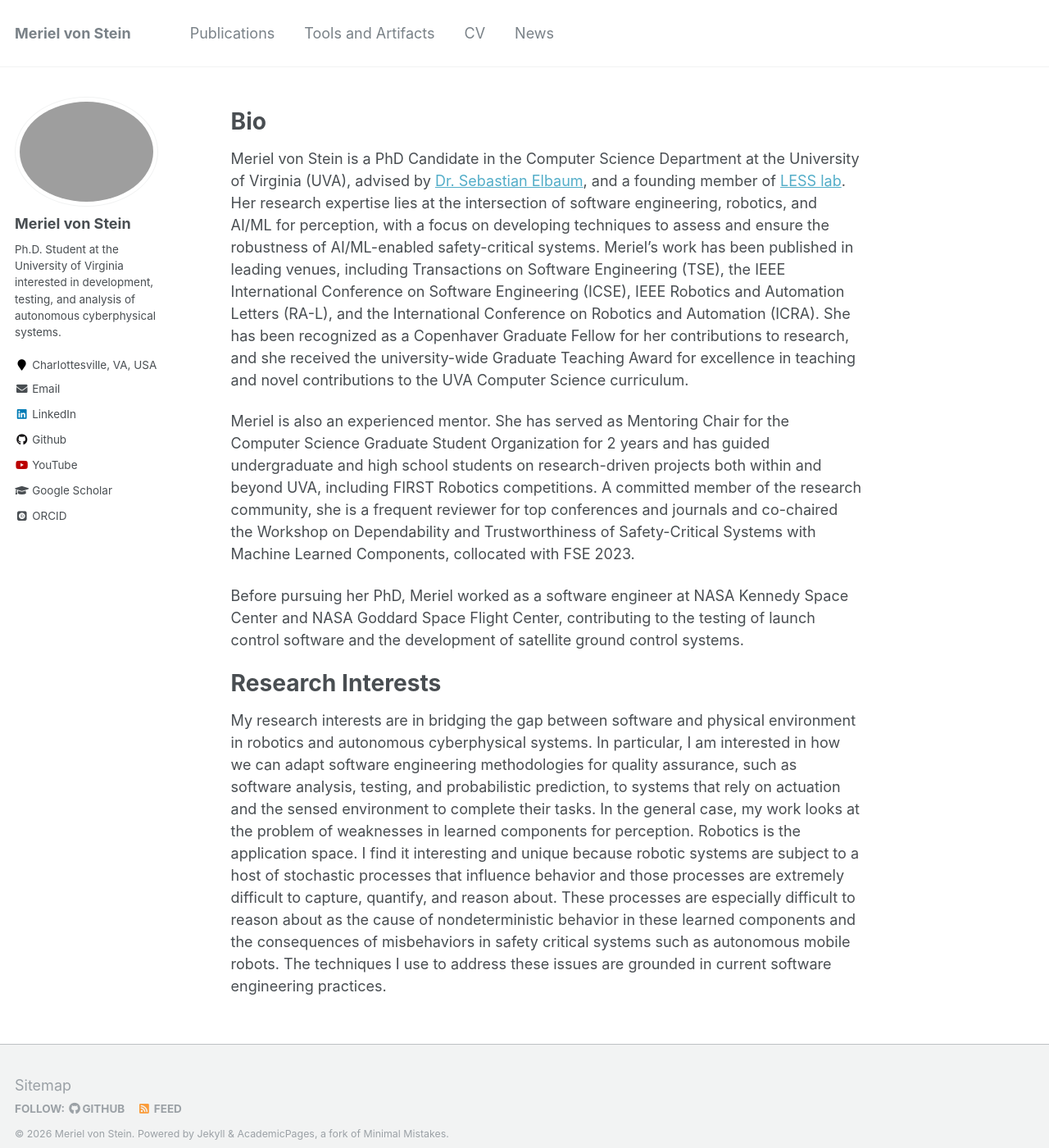
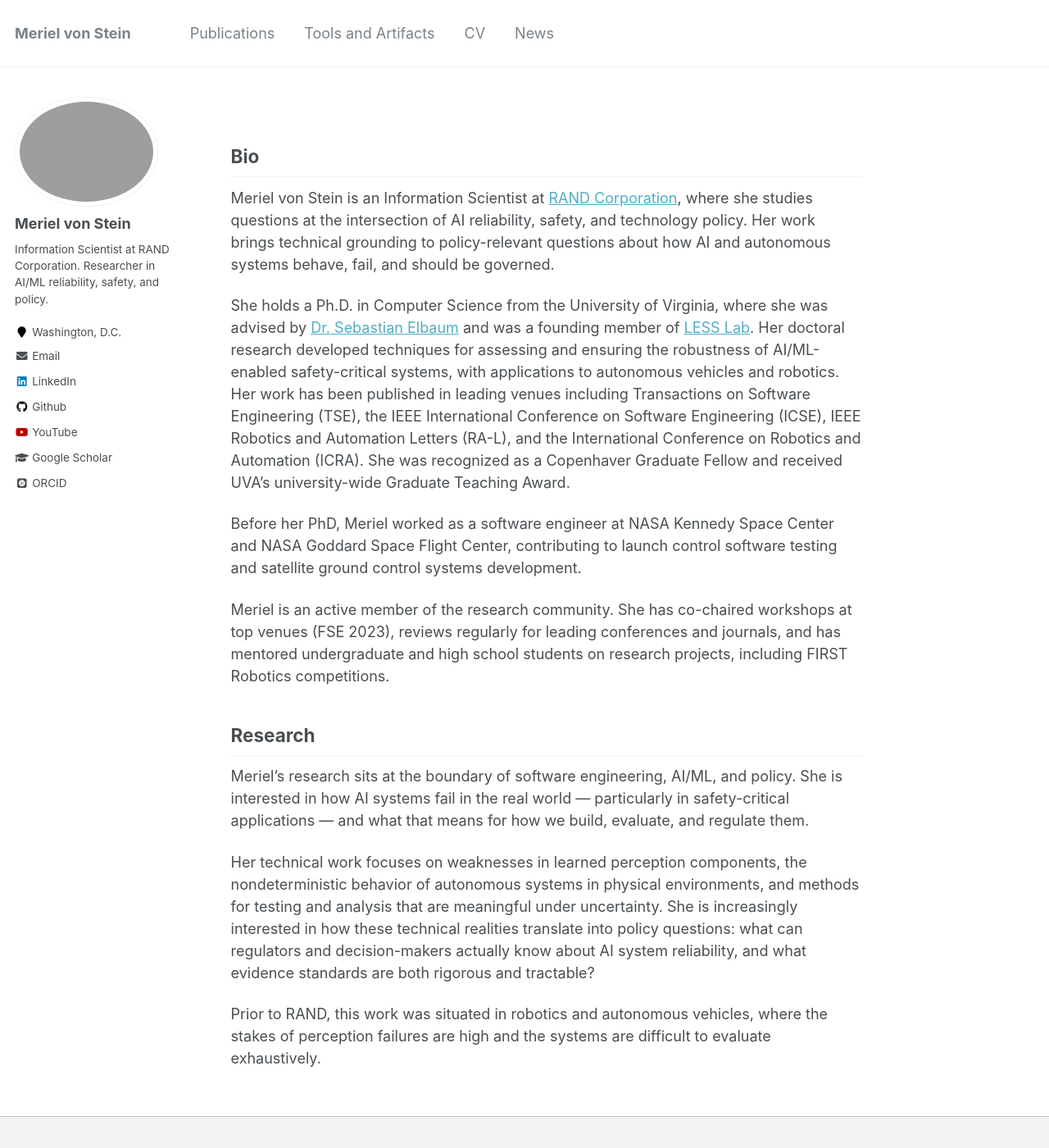
Before and after one commit to MissMeriel/MissMeriel.github.io, a Jekyll site: the page built from _pages/about.md, in a window 1280 px wide and 1400 px high. Shown: the whole window at 82% size. Built offline with Jekyll 4.4.1, drawn with Linux system fonts in a browser that asks for light colours; some web fonts are replaced.

Commit message:
Updated info post-PhD and added setup script

```diff
--- a/_config.yml
+++ b/_config.yml
@@ -10,7 +10,7 @@ locale: "en-US"
 title: "Meriel von Stein"
 title_separator: "-"
 name: &name "Meriel von Stein"
-description: &description "Ph.D. Student at the University of Virginia interested in development, testing, and analysis of autonomous cyberphysical systems."
+description: &description "Information Scientist at RAND Corporation. Researcher in AI/ML reliability and safety, with applications to policy and autonomous systems."
 url: "https://missmeriel.github.io" # the base hostname & protocol for your site e.g. "https://mmistakes.github.io"
 baseurl: "" # the subpath of your site, e.g. "/blog"
 repository: "missmeriel/missmeriel.github.io"
@@ -80,12 +80,12 @@ analytics:
 author:
   name: "Meriel von Stein"
   avatar: "avatar.png"
-  bio: "Ph.D. Student at the University of Virginia interested in development, testing, and analysis of autonomous cyberphysical systems."
-  location: "Charlottesville, VA, USA"
+  bio: "Information Scientist at RAND Corporation. Researcher in AI/ML reliability, safety, and policy."
+  location: "Washington, D.C."
   employer:
   pubmed:
   googlescholar: "https://scholar.google.com/citations?user=f7Fz5FUAAAAJ&hl=en"
-  email: "meriel@virginia.edu"
+  email: "vonsteinmeriel@gmail.com"
   researchgate: # example: "https://www.researchgate.net/profile/yourprofile"
   uri:
   bitbucket:
--- a/_pages/about.md
+++ b/_pages/about.md
@@ -8,22 +8,20 @@ redirect_from:
   - /about.html
 ---
 
-Bio
-===
+## Bio
 
-Meriel von Stein is a PhD Candidate in the Computer Science Department at the University of Virginia (UVA), advised by [Dr. Sebastian Elbaum](https://engineering.virginia.edu/faculty/sebastian-elbaum), and a founding member of [LESS lab](https://less-lab-uva.github.io/). Her research expertise lies at the intersection of software engineering, robotics, and AI/ML for perception, with a focus on developing techniques to assess and ensure the robustness of AI/ML-enabled safety-critical systems. Meriel’s work has been published in leading venues, including Transactions on Software Engineering (TSE), the IEEE International Conference on Software Engineering (ICSE), IEEE Robotics and Automation Letters (RA-L), and the International Conference on Robotics and Automation (ICRA). She has been recognized as a Copenhaver Graduate Fellow for her contributions to research, and she received the university-wide Graduate Teaching Award for excellence in teaching and novel contributions to the UVA Computer Science curriculum.
+Meriel von Stein is an Information Scientist at [RAND Corporation](https://www.rand.org), where she studies questions at the intersection of AI reliability, safety, and technology policy. Her work brings technical grounding to policy-relevant questions about how AI and autonomous systems behave, fail, and should be governed.
 
-Meriel is also an experienced mentor. She has served as Mentoring Chair for the Computer Science Graduate Student Organization for 2 years and has guided undergraduate and high school students on research-driven projects both within and beyond UVA, including FIRST Robotics competitions. A committed member of the research community, she is a frequent reviewer for top conferences and journals and co-chaired the Workshop on Dependability and Trustworthiness of Safety-Critical Systems with Machine Learned Components, collocated with FSE 2023.
+She holds a Ph.D. in Computer Science from the University of Virginia, where she was advised by [Dr. Sebastian Elbaum](https://engineering.virginia.edu/faculty/sebastian-elbaum) and was a founding member of [LESS Lab](https://less-lab-uva.github.io/). Her doctoral research developed techniques for assessing and ensuring the robustness of AI/ML-enabled safety-critical systems, with applications to autonomous vehicles and robotics. Her work has been published in leading venues including Transactions on Software Engineering (TSE), the IEEE International Conference on Software Engineering (ICSE), IEEE Robotics and Automation Letters (RA-L), and the International Conference on Robotics and Automation (ICRA). She was recognized as a Copenhaver Graduate Fellow and received UVA’s university-wide Graduate Teaching Award.
 
-Before pursuing her PhD, Meriel worked as a software engineer at NASA Kennedy Space Center and NASA Goddard Space Flight Center, contributing to the testing of launch control software and the development of satellite ground control systems.
+Before her PhD, Meriel worked as a software engineer at NASA Kennedy Space Center and NASA Goddard Space Flight Center, contributing to launch control software testing and satellite ground control systems development.
 
+Meriel is an active member of the research community. She has co-chaired workshops at top venues (FSE 2023), reviews regularly for leading conferences and journals, and has mentored undergraduate and high school students on research projects, including FIRST Robotics competitions.
 
-Research Interests
-===
-My research interests are in bridging the gap between software and physical environment in robotics and autonomous cyberphysical systems.
-In particular, I am interested in how we can adapt software engineering methodologies for quality assurance,
-such as software analysis, testing, and probabilistic prediction, to systems that rely on actuation and the sensed environment to complete their tasks.
-In the general case, my work looks at the problem of weaknesses in learned components for perception.
-Robotics is the application space. I find it interesting and unique because robotic systems are subject to a host of stochastic processes that influence behavior and those processes are extremely difficult to capture, quantify, and reason about.
-These processes are especially difficult to reason about as the cause of nondeterministic behavior in these learned components and the consequences of misbehaviors in safety critical systems such as autonomous mobile robots.
-The techniques I use to address these issues are grounded in current software engineering practices.
+## Research
+
+Meriel’s research sits at the boundary of software engineering, AI/ML, and policy. She is interested in how AI systems fail in the real world — particularly in safety-critical applications — and what that means for how we build, evaluate, and regulate them.
+
+Her technical work focuses on weaknesses in learned perception components, the nondeterministic behavior of autonomous systems in physical environments, and methods for testing and analysis that are meaningful under uncertainty. She is increasingly interested in how these technical realities translate into policy questions: what can regulators and decision-makers actually know about AI system reliability, and what evidence standards are both rigorous and tractable?
+
+Prior to RAND, this work was situated in robotics and autonomous vehicles, where the stakes of perception failures are high and the systems are difficult to evaluate exhaustively.
```
Also changed, not shown: 1 other file.
